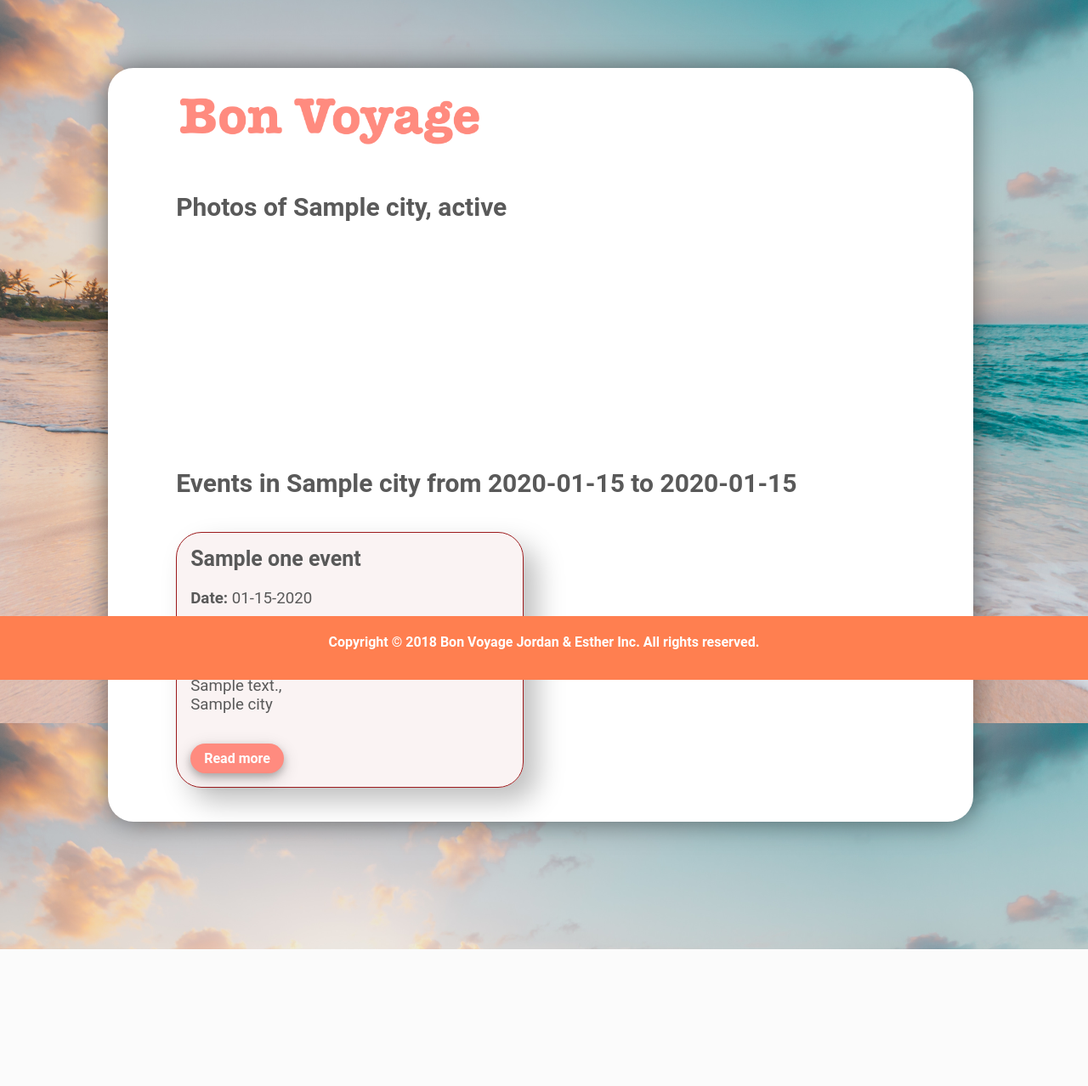
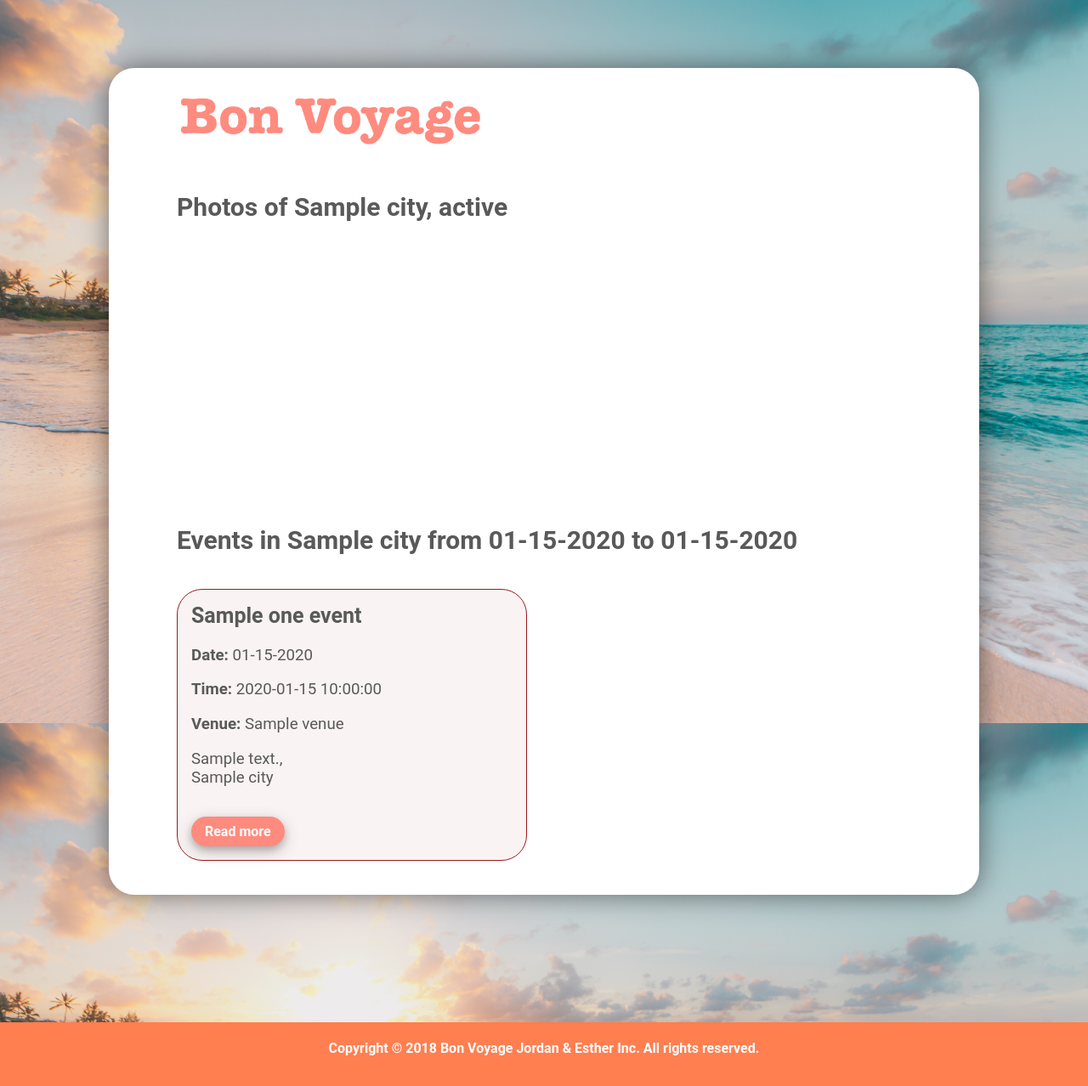
Before and after one commit to jskazn1/HCDE310-FinalProject, a Flask app: template templates/results.html in a window 1280 px wide. Shown: the whole page at 85% size. Before the commit the page ends 1117 px from the top, so only its background shows below. Run offline with Flask 2, Linux system fonts and the light colour scheme; the template is opened without the code that fills it: most values are stand-ins (such as "Sample title", 1, 10 or a date in 2020).

Commit message:
finished project

```diff
--- a/static/assets/styles/design.css
+++ b/static/assets/styles/design.css
@@ -1,6 +1,5 @@
 body {
-    margin-left: 0;
-    margin-top: 0;
+    margin: 0;
     background-size: cover;
     background-image: url(/static/assets/images/background.jpg);
     background-attachment: fixed;
@@ -24,6 +23,10 @@ body {
     background-color: white;
     margin: 80px auto;
     box-shadow: 0 0 2em rgba(0, 0, 0, .5);
+}
+
+#event-title-spacer {
+    margin-top: 85px;
 }
 
 #results-website-name {
@@ -167,7 +170,7 @@ h3 {
     display: flex;
     flex-direction: column;
     border-radius: 30px;
-    box-shadow: 1em 1em 2em rgba(0, 0, 0, .25);
+    /*box-shadow: 1em 1em 2em rgba(0, 0, 0, .175);*/
     background-color: rgba(156, 26, 28, .05);
 }
 
@@ -194,13 +197,14 @@ h3 {
 }
 
 footer {
-    position: fixed;
-    left: 0;
-    bottom: 0;
+    position: static;
+    left: 30px;
+    bottom: 30px;
     width: 100%;
     background-color: coral;
     color: white;
-    text-align: center;
+    display: flex;
+    justify-content: center;
     height: 75px;
 }
 
--- a/templates/results.html
+++ b/templates/results.html
@@ -11,7 +11,12 @@
                 </div>
             {% endfor %}
         </div>
-        <h1>Events in {{ city[0] }} from {{ startDate[:10] }} to {{ endDate[:10] }}</h1>
+        <h1 id="event-title-spacer">Events in {{ city[0] }} from {{ "{}-{}-{}".format(startDate[5:7],
+                                                                                      startDate[8:10],
+                                                                                      startDate[0:4]) }}
+                                                              to {{ "{}-{}-{}".format(endDate[5:7],
+                                                                                      endDate[8:10],
+                                                                                      endDate[0:4]) }}</h1>
         <div id="event-results">
             {% for oneEvent in event %}
                 <div class="one-event">
@@ -20,8 +25,11 @@
                                                                              oneEvent.local_date[8:10],
                                                                              oneEvent.local_date[0:4]) }}</h3>
                     <h3><span class="bold">Time:</span> {{ oneEvent.local_time }}</h3>
-                    {% if oneEvent.venue and oneEvent.venue.name and oneEvent.venue.address_1 and oneEvent.venue.city %}
-                        <h3><span class="bold">Venue:</span> {{ oneEvent.venue.name }}<br><span class="bold"></span> {{ oneEvent.venue.address_1 }},<br><span class="bold"></span> {{ oneEvent.venue.city }}</h3>
+                    {% if oneEvent.venue and oneEvent.venue.name and oneEvent.venue.address_1 and
+                       oneEvent.venue.city and oneEvent.description %}
+                        <h3><span class="bold">Venue:</span> {{ oneEvent.venue.name }}</h3>
+                        <h3><span class="bold"></span> {{ oneEvent.venue.address_1 }},<br><span class="bold"></span> {{ oneEvent.venue.city }}</h3>
+{#                        <h3>{{ oneEvent.description }}</h3>#}
                     {% endif %}
                 <div class="event-item-spacer"></div>
                 <div>
```
